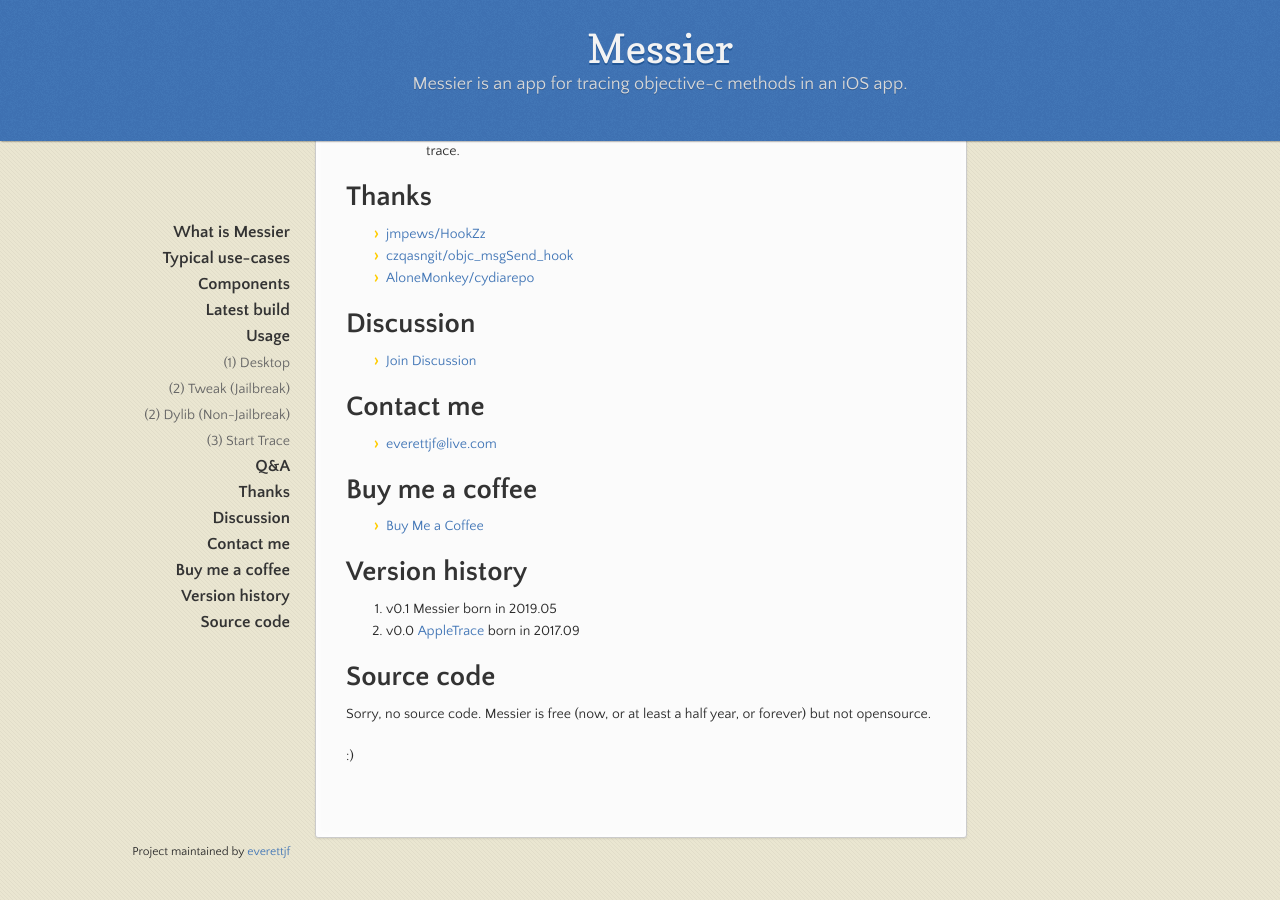
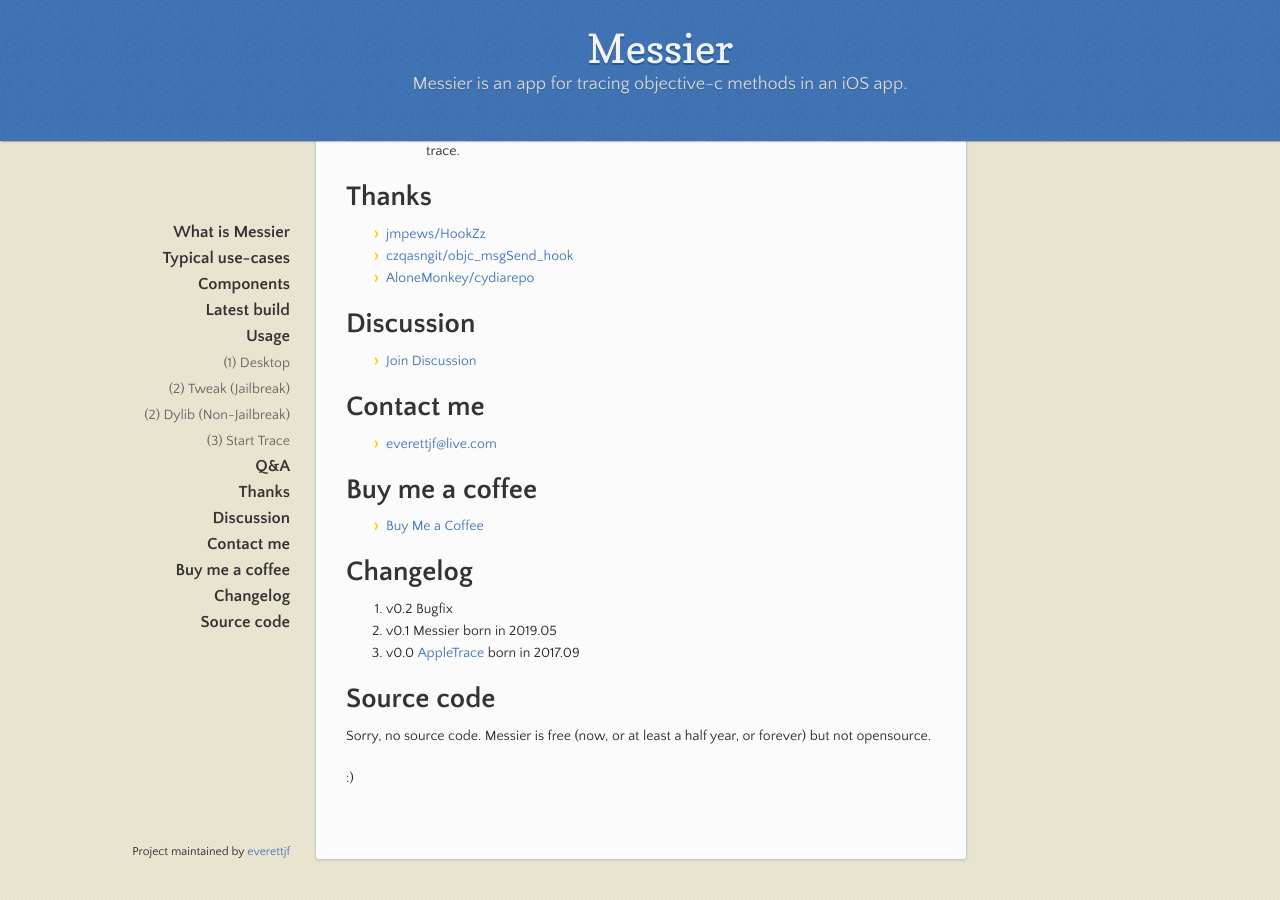
Before and after one commit to messier-app/website, a Jekyll site: the page built from index.md, in a window 1280 px wide and 900 px high, scrolled down 2331 px. Built offline with Jekyll 4.4.1, drawn with Linux system fonts in a browser that asks for light colours; our own code applies the rules of GitHub Pages for plain Markdown files; before the commit the page ends 3209 px from its top, so only the background shows below that.

Commit message:
Changelog

```diff
--- a/index.md
+++ b/index.md
@@ -115,8 +115,9 @@ MessierMainThreadMethodsOnly : true | false
 - [Buy Me a Coffee](./donate)
 
 
-# Version history
+# Changelog
 
+1. v0.2 Bugfix
 1. v0.1 Messier born in 2019.05
 1. v0.0 [AppleTrace](https://github.com/everettjf/AppleTrace) born in 2017.09
 
```
